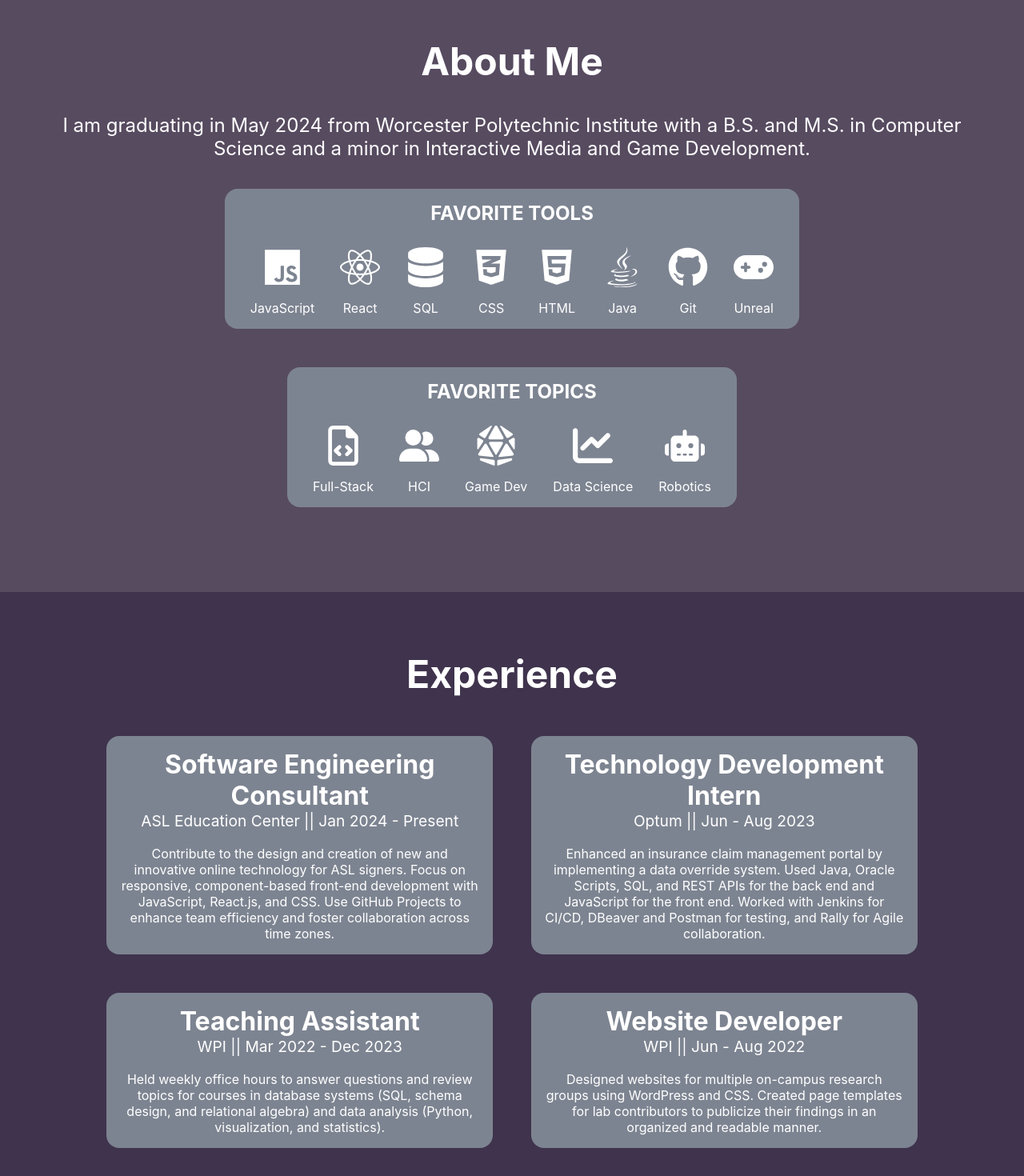
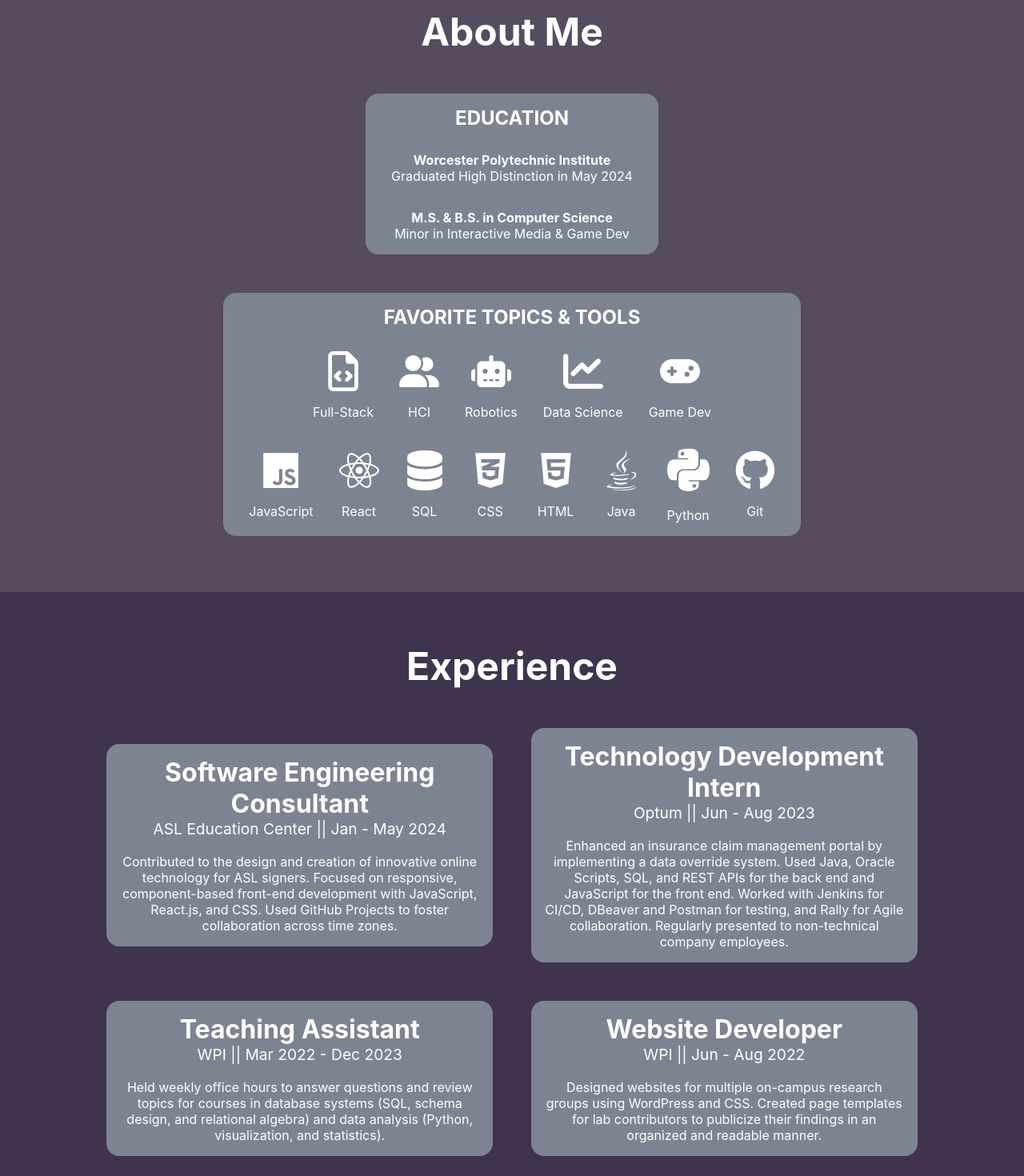
Before and after one commit to jennatripoli/jennatripoli.github.io, a React (Create React App) app: page / in a window 1280 px wide. Shown: the part 860-2330 px from the top of the page at 80% size. Built offline with nearby package versions, Linux system fonts and the light colour scheme.

Commit message:
Post-graduation updates

```diff
--- a/src/App.css
+++ b/src/App.css
@@ -52,7 +52,7 @@ html {
   }
   .Skill {
     margin: 0.5em 0.5em 0.25em 0.5em !important;
-    height: 4.5em !important;
+    max-height: 4.5em !important;
   }
   .Jobs {
     width: 95vw !important;
--- a/src/App.js
+++ b/src/App.js
@@ -1,5 +1,5 @@
 import './App.css';
-import {linkedin, github, email, javascript, react, sql, html, css, r, java, cpp, git, unrealengine, aws, frontend, imgd, rbe, ds, hci} from './icons.js';
+import {linkedin, github, email, javascript, react, sql, html, css, r, java, python, cpp, git, unrealengine, aws, frontend, imgd, rbe, ds, hci} from './icons.js';
 
 function App() {
   const circles = [];
@@ -55,9 +55,26 @@ function App() {
       </section>
       <section className="About">
         <label className="About-title">About Me</label>
-        <label className="About-intro">I am graduating in May 2024 from Worcester Polytechnic Institute with a B.S. and M.S. in Computer Science and a minor in Interactive Media and Game Development.</label>
         <div className="Skills">
-          <label className="Skills-title">FAVORITE TOOLS</label>
+          <label className="Skills-title">EDUCATION</label>
+          <div className="Skill">
+              <b>Worcester Polytechnic Institute</b>
+              Graduated High Distinction in May 2024
+          </div>
+          <div className="Skill">
+              <b>M.S. & B.S. in Computer Science</b>
+              Minor in Interactive Media & Game Dev
+          </div>
+        </div>
+        <div className="Skills">
+          <label className="Skills-title">FAVORITE TOPICS & TOOLS</label>
+          <div className="Skills-items">
+            <div className="Skill">{frontend}<label className="Skill-label">Full-Stack</label></div>
+            <div className="Skill">{hci}<label className="Skill-label">HCI</label></div>
+            <div className="Skill">{rbe}<label className="Skill-label">Robotics</label></div>
+            <div className="Skill">{ds}<label className="Skill-label">Data Science</label></div>
+            <div className="Skill">{unrealengine}<label className="Skill-label">Game Dev</label></div>
+          </div>
           <div className="Skills-items">
             <div className="Skill">{javascript}<label className="Skill-label">JavaScript</label></div>
             <div className="Skill">{react}<label className="Skill-label">React</label></div>
@@ -65,18 +82,8 @@ function App() {
             <div className="Skill">{css}<label className="Skill-label">CSS</label></div>
             <div className="Skill">{html}<label className="Skill-label">HTML</label></div>
             <div className="Skill">{java}<label className="Skill-label">Java</label></div>
+            <div className="Skill">{python}<label className="Skill-label">Python</label></div>
             <div className="Skill">{git}<label className="Skill-label">Git</label></div>
-            <div className="Skill">{unrealengine}<label className="Skill-label">Unreal</label></div>
-          </div>
-        </div>
-        <div className="Skills">
-          <label className="Skills-title">FAVORITE TOPICS</label>
-          <div className="Skills-items">
-            <div className="Skill">{frontend}<label className="Skill-label">Full-Stack</label></div>
-            <div className="Skill">{hci}<label className="Skill-label">HCI</label></div>
-            <div className="Skill">{imgd}<label className="Skill-label">Game Dev</label></div>
-            <div className="Skill">{ds}<label className="Skill-label">Data Science</label></div>
-            <div className="Skill">{rbe}<label className="Skill-label">Robotics</label></div>
           </div>
         </div>
       </section>
@@ -85,13 +92,13 @@ function App() {
         <div className="Jobs">
           <div className="Job-main">
             <label className="Job-title">Software Engineering Consultant</label>
-            <label className="Job-subtitle">ASL Education Center || Jan 2024 - Present</label>
-            <label className="Job-description">Contribute to the design and creation of new and innovative online technology for ASL signers. Focus on responsive, component-based front-end development with JavaScript, React.js, and CSS. Use GitHub Projects to enhance team efficiency and foster collaboration across time zones.</label>
+            <label className="Job-subtitle">ASL Education Center || Jan - May 2024</label>
+            <label className="Job-description">Contributed to the design and creation of innovative online technology for ASL signers. Focused on responsive, component-based front-end development with JavaScript, React.js, and CSS. Used GitHub Projects to foster collaboration across time zones.</label>
           </div>
           <div className="Job-main">
             <label className="Job-title">Technology Development Intern</label>
             <label className="Job-subtitle">Optum || Jun - Aug 2023</label>
-            <label className="Job-description">Enhanced an insurance claim management portal by implementing a data override system. Used Java, Oracle Scripts, SQL, and REST APIs for the back end and JavaScript for the front end. Worked with Jenkins for CI/CD, DBeaver and Postman for testing, and Rally for Agile collaboration.</label>
+            <label className="Job-description">Enhanced an insurance claim management portal by implementing a data override system. Used Java, Oracle Scripts, SQL, and REST APIs for the back end and JavaScript for the front end. Worked with Jenkins for CI/CD, DBeaver and Postman for testing, and Rally for Agile collaboration. Regularly presented to non-technical company employees.</label>
           </div>
           <div className="Job-main">
             <label className="Job-title">Teaching Assistant</label>
@@ -110,7 +117,7 @@ function App() {
           <div className="Project-text">
             <label className="Project-title">ASL Survey Tool</label>
             <label className="Project-subtitle">JavaScript, React, CSS, AWS</label>
-            <label className="Project-description"><i>Platform for creating and distributing surveys based in American Sign Language (ASL).</i><br /><br />The surveys use no written text and instead fully rely on videos and non-textual elements. The design includes color indicators that are compliant with WCAG 2.2 and USWDS for non-text contrast and color tokens. We conducted an unmoderated user study with 30 Deaf participants to evaluate the tool's usability.</label>
+            <label className="Project-description"><i>Platform for creating and distributing surveys in American Sign Language (ASL).</i><br /><br />The surveys use no written text and instead fully rely on videos and non-textual elements. The design includes color indicators that are compliant with WCAG 2.2 and USWDS for non-text contrast and color tokens. We conducted an unmoderated user study with 30 Deaf participants to evaluate the tool's usability.</label>
             <div className="Project-buttons">
               <a className="Project-button" href="media/asl_survey_tool/poster.png" target="_blank" rel="noopener noreferrer">Poster</a>
               <a className="Project-button" href="docs/asl_survey_tool.pdf" target="_blank" rel="noopener noreferrer">Report</a>
```
Also changed, not shown: public/media/profile.jpg, src/icons.js, 1 other file (tests, documents, lock files or other folders).
